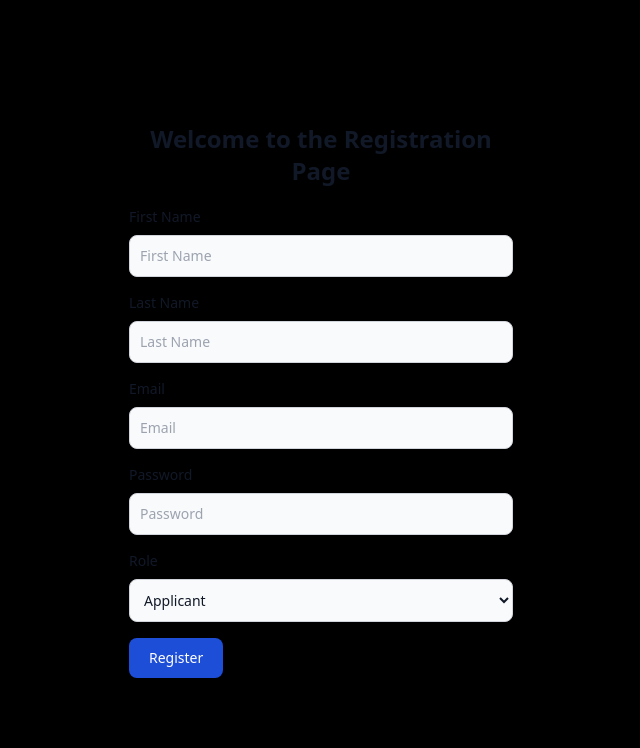
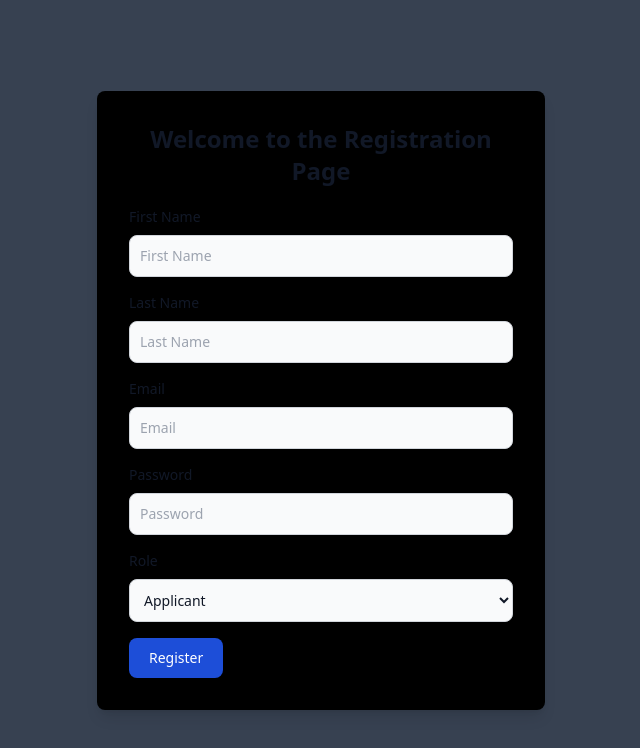
Before and after one commit to prateek-balani/appointment-app, a React (Create React App) app in the folder frontend/: page /register in a window 1280 px wide. Shown: the top 748 px of the page, without its empty margins (319-959 px from the left). Built offline with nearby package versions, Linux system fonts and the light colour scheme.

Commit message:
bug fix: fixed bg colour to gray

```diff
--- a/frontend/src/components/register.jsx
+++ b/frontend/src/components/register.jsx
@@ -42,7 +42,7 @@
         }
     }
     return (
-        <section class="flex flex-col items-center justify-center h-screen bg-black">
+        <section class="flex flex-col items-center justify-center h-screen bg-gray-700">
             <div class="w-full max-w-md p-8 space-y-5 bg-black rounded-lg shadow-lg dark:bg-gray-800">
                 <h1 class="text-2xl font-semibold text-center text-gray-900 dark:text-white">Welcome to the Registration Page</h1>
 
```
